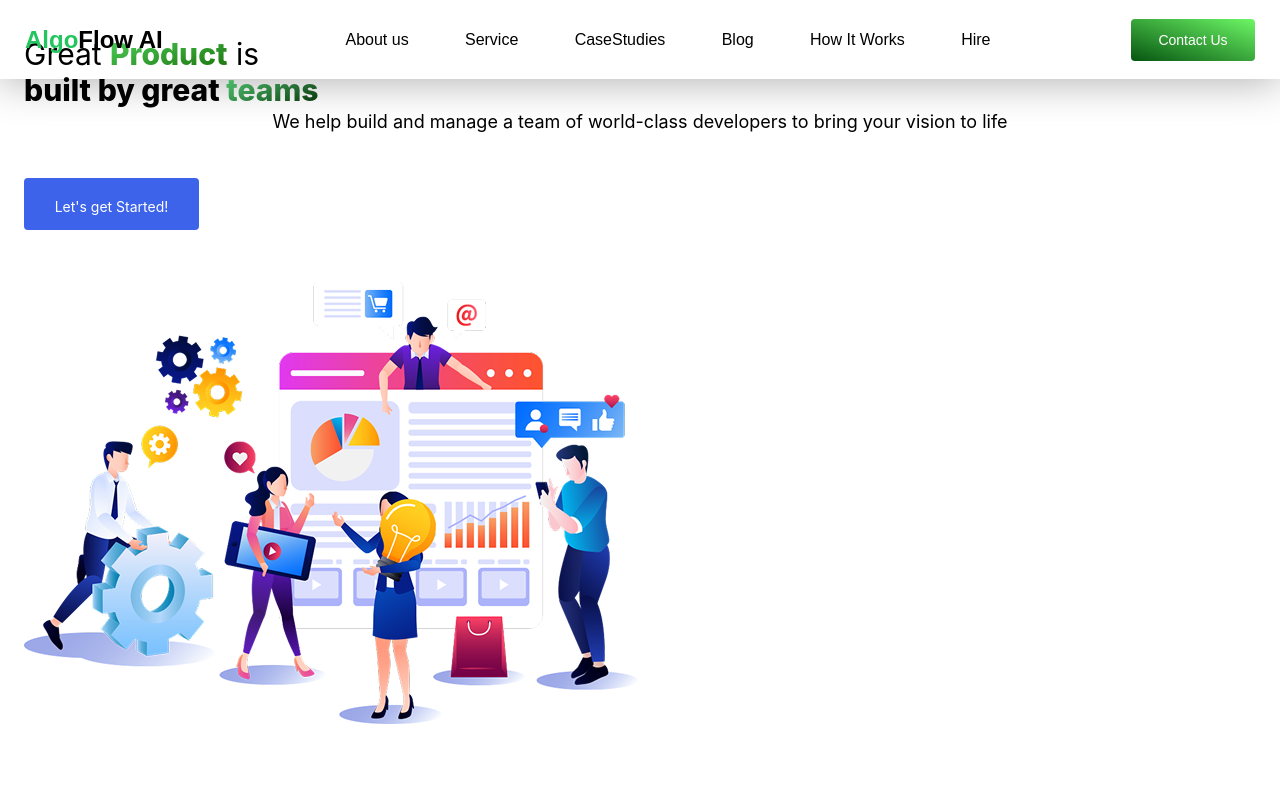
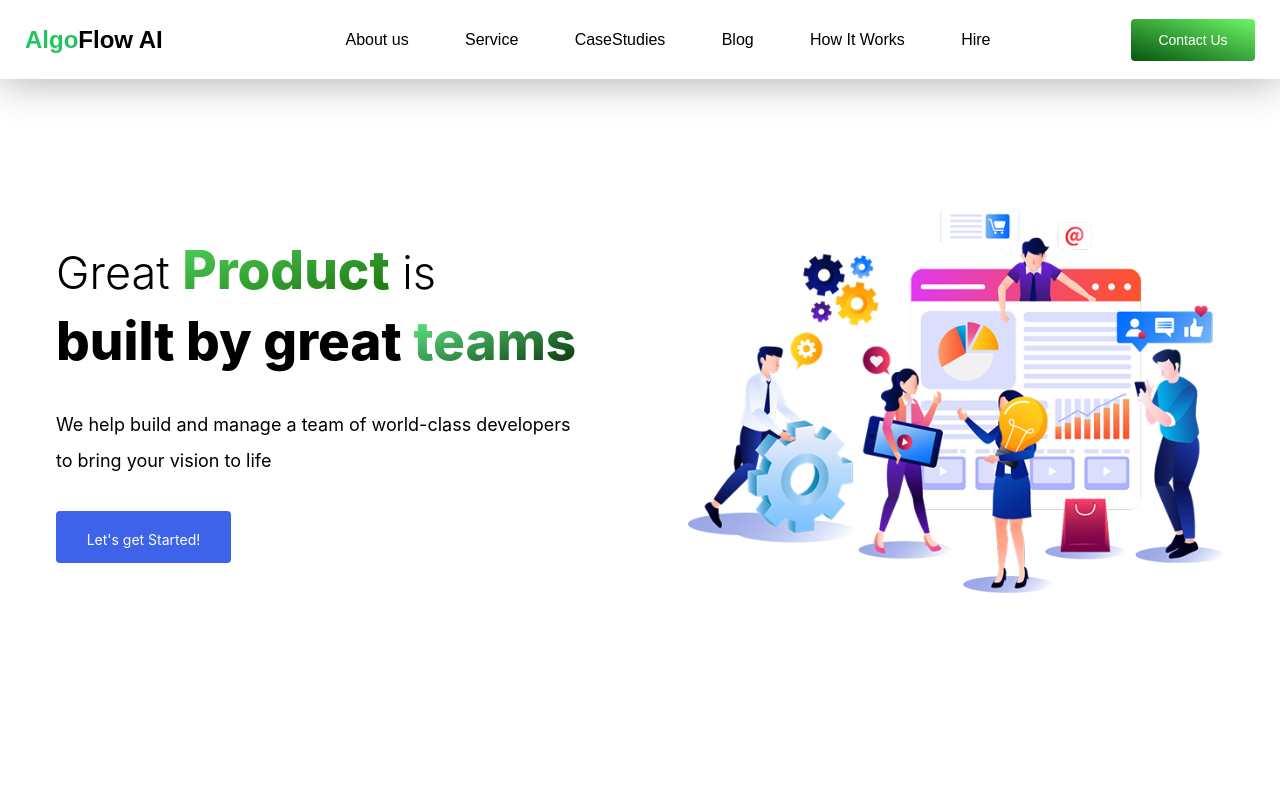
Before and after one commit to turbofinn/Algoflow-website, a Next.js app in the folder Client/: page / in a window 1280 px wide. Shown: the top 800 px of the page. Built offline with nearby package versions, Linux system fonts and the light colour scheme.

Commit message:
all fixed

```diff
--- a/Client/src/app/globals.css
+++ b/Client/src/app/globals.css
@@ -33,3 +33,7 @@ body {
   scrollbar-width: none;
   /* Firefox */
 }
+
+html {
+  scroll-behavior: smooth;
+}
--- a/Client/src/app/page.js
+++ b/Client/src/app/page.js
@@ -18,19 +18,40 @@ export default function Home() {
   return (
     <div className="bg-white min-h-screen overflow-x-hidden custom-scrollbar">
       <Navbar />
+      <section id="hero">
         <Hero />
+      </section>
+      <section id="services">
         <Services />
+      </section>
+      <section id="clients">
         <Clients />
+      </section>
+      <section id="testimonials">
         <Testimonials />
+      </section>
+      <section id="case-studies">
         <CaseStudies />
+      </section>
+      <section id="team">
         <TeamSection />
+      </section>
+      <section id="tech-stack">
+        <TechStack />
+      </section>
+      <section id="development">
+        <Development />
+      </section>
+      <section id="development-approach">
         <DevelopmentApproach />
+      </section>
+      <section id="resources">
         <FeaturedResources />
+      </section>
+      <section id="hire">
         <Hire />
+      </section>
       <Footer />
-      <CaseStudies />
-      <TechStack />
-      <Development />
     </div>
   );
 }
--- a/Client/src/components/Hero.jsx
+++ b/Client/src/components/Hero.jsx
@@ -1,24 +1,21 @@
 "use client"
 import React from 'react';
-import { Inter } from 'next/font/google';
 import { useState } from 'react';
 import ContactPopup from './ContactPopup';
 
 const Hero = () => {
     const [isModalOpen, setIsModalOpen] = useState(false);
     return (
-        <div className="h-screen bg-bg1 relative overflow-hidden font-Inter">
-            <div className='  h-full w-full  flex flex-col 2xl:flex-row items-center justify-center p-6 2xl:p-0'>
-                <div className=' 2xl:h-[355px] 2xl:w-[531px] h-full w-full  flex flex-col 2xl:justify-between justify-center gap-8'>
-                    <div className=' 2xl:w-[531px] 2xl:h-[228px] w-full h-2/3 flex flex-col justify-center items-center 2xl:gap-[28px] gap-[2px]'>
-                        <div className=' 2xl:w-[520px] 2xl:h-[142px] w-full h-fit'>
-                            <h1 className=' 2xl:text-[45px] text-3xl font-[300px] text-black 2xl:leading-[71px] leading-5'>
-                                Great <span className=' 2xl:text-[53px] text-3xl font-extrabold bg-gradient-to-br from-[#4ed35e] to-[#1b6f08] bg-clip-text text-transparent '>Product</span> is
-                                <br className=' hidden md:block' />
-                                <span className=' 2xl:text-[53px] text-3xl font-extrabold'> built by great <span className=' 2xl:text-[53px] text-3xl leading-[36px] bg-gradient-to-br from-[#66f78f] to-[#032901] text-transparent bg-clip-text'>teams</span> </span>
-                            </h1>
-                        </div>
-                        <p className=' font-[400px] text-[18px] 2xl:leading-[36px] leading-6 text-black'>
+        <div className="h-screen bg-bg1 flex flex-col items-center justify-center font-Inter p-6 2xl:p-0">
+            <div className='flex flex-col lg:flex-row items-center justify-center w-full h-full gap-8 max-w-7xl mx-auto'>
+                <div className='flex flex-col justify-center items-center lg:items-start text-center lg:text-left gap-8 w-full lg:w-1/2 px-4 md:px-8'>
+                    <div className='flex flex-col justify-center gap-4 lg:gap-[28px] w-full'>
+                        <h1 className='text-3xl md:text-4xl lg:text-[45px] font-light text-black leading-6 md:leading-8 lg:leading-[71px]'>
+                            Great <span className='text-3xl md:text-4xl lg:text-[53px] font-extrabold bg-gradient-to-br from-[#4ed35e] to-[#1b6f08] bg-clip-text text-transparent'>Product</span> is
+                            <br className='hidden md:block' />
+                            <span className='text-3xl md:text-4xl lg:text-[53px] font-extrabold'> built by great <span className='text-3xl md:text-4xl lg:text-[53px] leading-[36px] bg-gradient-to-br from-[#66f78f] to-[#032901] text-transparent bg-clip-text'>teams</span></span>
+                        </h1>
+                        <p className='text-base md:text-lg font-normal text-black leading-6 md:leading-8 lg:leading-[36px]'>
                             We help build and manage a team of world-class developers to bring your vision to life
                         </p>
                     </div>
@@ -29,8 +26,8 @@ const Hero = () => {
                         Let's get Started!
                     </button>
                 </div>
-                <div className=' 2xl:h-[546px] 2xl:w-[614px] h-auto w-full '>
-                    <img src="/Hero-Wrapper__image.png" alt="" />
+                <div className='flex justify-center w-full lg:w-1/2 px-4 md:px-8'>
+                    <img src="/Hero-Wrapper__image.png" alt="" className='w-full h-auto max-w-[614px]' />
                 </div>
             </div>
             {isModalOpen && <ContactPopup onClose={() => setIsModalOpen(false)} />}
--- a/Client/src/components/Hire.jsx
+++ b/Client/src/components/Hire.jsx
@@ -11,7 +11,11 @@ const Hire = () => {
                 </div>
 
                 <div className=' relative'>
-                    <img src="/Nav-button.png" alt="" className=' relative top-20 right-16' />
+
+                    <button className="relative top-20 right-16 z-20 w-[262px] h-[57px]  bg-gradient-to-r from-pink-500 to-orange-400 text-white font-semibold py-[14px] px-[25px] rounded-[5px]  shadow-md hover:opacity-90 transition">
+                        Hire Top Developers
+                    </button>
+
                     <img src="/Group 40.png" alt="" className=' relative -top-10' />
                 </div>
             </div>
--- a/Client/src/components/Navbar.jsx
+++ b/Client/src/components/Navbar.jsx
@@ -45,11 +45,11 @@ export function Navbar() {
                 </div>
                 <div className="hidden md:flex items-center justify-between font-space w-[645px] h-[45px] py-[10px]">
                     <NavLink href="#" onClick={closeMenu}>About us</NavLink>
-                    <NavLink href="#about" onClick={closeMenu}>Service</NavLink>
-                    <NavLink href="#skill" onClick={closeMenu}>CaseStudies</NavLink>
+                    <NavLink href="#services" onClick={closeMenu}>Service</NavLink>
+                    <NavLink href="#case-studies" onClick={closeMenu}>CaseStudies</NavLink>
                     <NavLink href="#projects" onClick={closeMenu}>Blog</NavLink>
-                    <NavLink href="#contact" onClick={closeMenu}>How It Works</NavLink>
-                    <NavLink href="#contact" onClick={closeMenu}>Hire</NavLink>
+                    <NavLink href="#development-approach" onClick={closeMenu}>How It Works</NavLink>
+                    <NavLink href="#hire" onClick={closeMenu}>Hire</NavLink>
                 </div>
                 <div className="items-center hidden md:flex">
                     <button className="bg-gradient-to-bl flex justify-center items-center from-[#6df766] to-[#065510] text-sm text-white w-[124px] h-[42px] px-[25px] py-[14px] rounded transition-colors">Contact Us</button>
```
Lines whose indentation alone changed are shown as unchanged.
